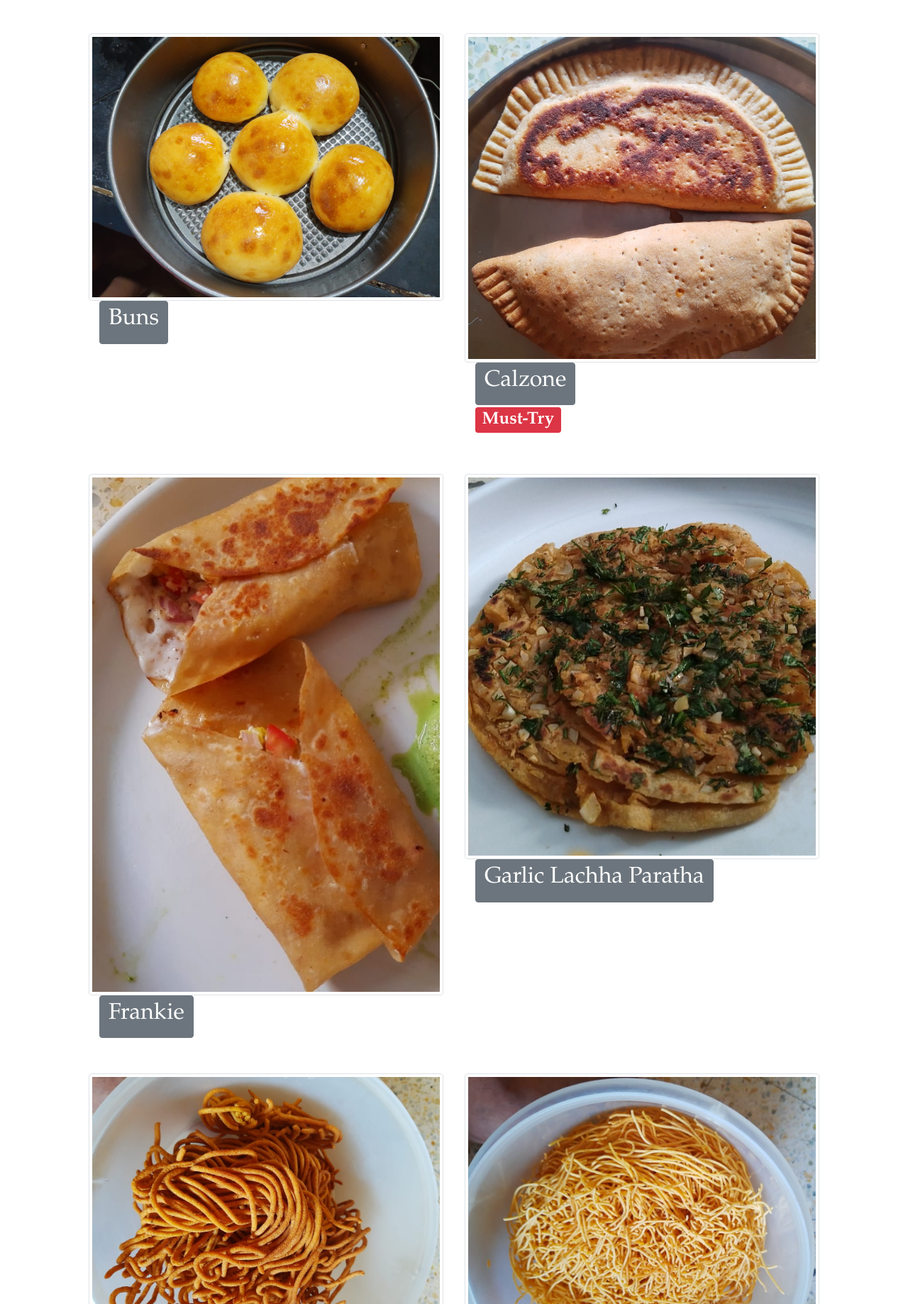
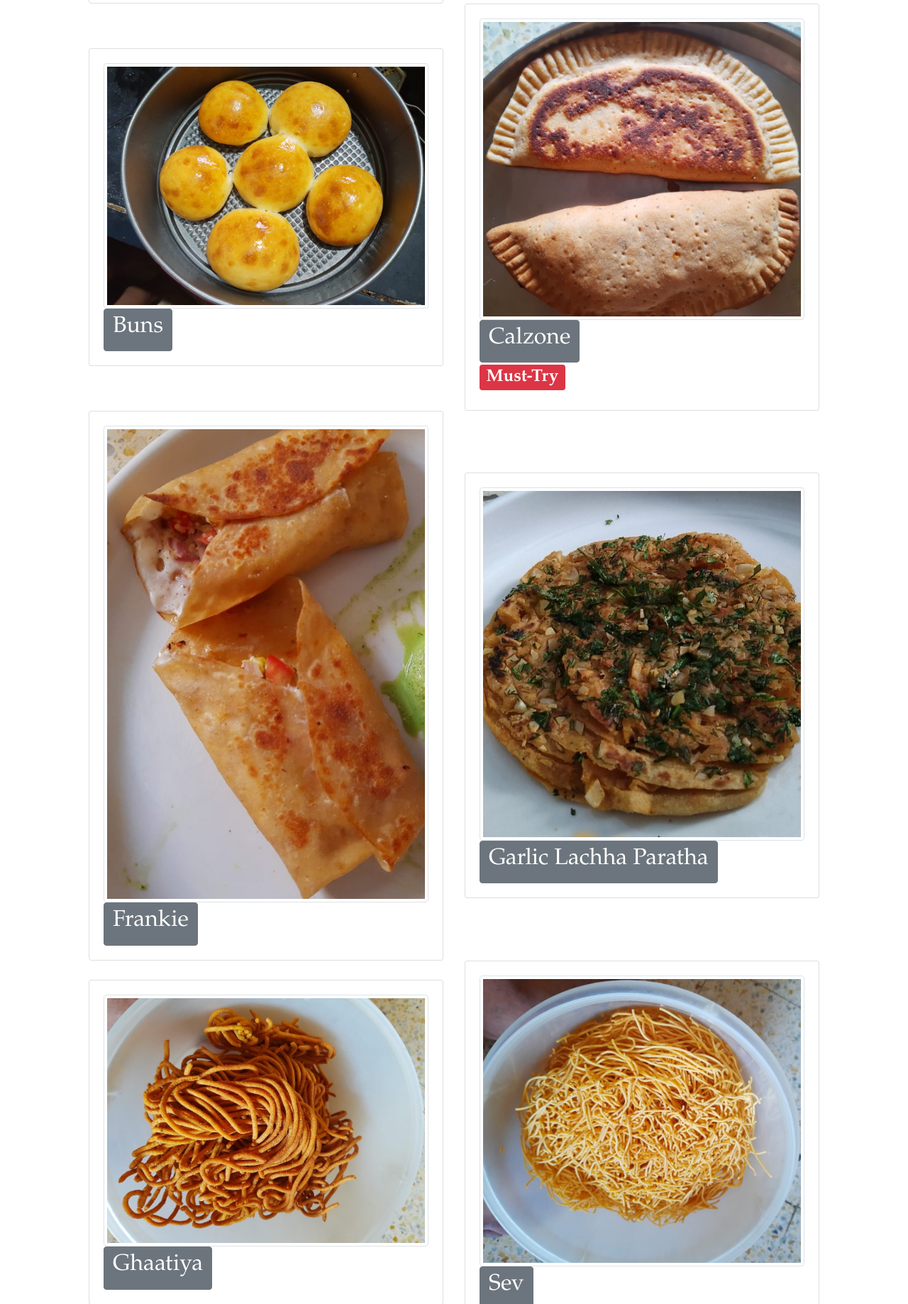
Before and after one commit to rrutum42/rrutum42.github.io, a website: page savoury.html in a window 1280 px wide. Shown: the part 962-2800 px from the top of the page at 71% size. Drawn offline with nearby package versions, Linux system fonts and the light colour scheme.

Commit message:
Adjust media body savoury

```diff
--- a/savoury.html
+++ b/savoury.html
@@ -71,11 +71,11 @@
             <h2>~~Savoury Section~~</h2>
         </div>
         <div class="row row-content-gallery align-items-center">
-            <div class="media">
                 <div class="col-12 col-sm-6 ">
+                    <div class="card">
+                        <div class="card-body">
                             <img class="d-none d-flex mr-3 img-thumbnail rounded float-left align-self-center"
                             src="img/ragidosa.jpeg" alt="Ragi Dosa">
-                    <div class="media-body col-12 col-sm">
                             <a role="button" class="btn btn-secondary"
                                 href="https://hebbarskitchen.com/instant-ragi-dosa-recipe-finger-millet/">
                                 <h2 class="mt-0">Ragi Dosa</h2>
@@ -83,10 +83,12 @@
                             <h2><span class="badge badge-warning">Healthy</span></h2>
                         </div>
                     </div>
+                </div>
                 <div class="col-12 col-sm-6 ">
+                    <div class="card">
+                        <div class="card-body">
                             <img class="d-none d-flex mr-3 img-thumbnail rounded float-left align-self-center"
                                 src="img/vadapav.jpeg" alt="Vadapav">
-                    <div class="media-body col-12 col-sm">
                                 <a role="button" class="btn btn-secondary" href="https://youtu.be/Q1bK3mFsAJA">
                                     <h2 class="mt-0">Vada with Semolina Bun</h2>
                                 </a>
@@ -94,23 +96,23 @@
                         </div>
                     </div>
                 </div>
-        </div>
-        <div class="row row-content-gallery align-items-center">
-            <div class="media">
                 <div class="col-12 col-sm-6 ">
+                    <div class="card">
+                        <div class="card-body">
                             <img class="d-none d-flex mr-3 img-thumbnail rounded float-left align-self-center"
                             src="img/buns.jpeg" alt="Buns">
-                    <div class="media-body col-12 col-sm">
                             <a role="button" class="btn btn-secondary"
                                 href="https://www.youtube.com/watch?v=fJ6soWogs7o&t=617s">
                                 <h2 class="mt-0">Buns</h2>
                             </a>
                         </div>
                     </div>
+                </div>
                 <div class="col-12 col-sm-6 ">
+                    <div class="card">
+                        <div class="card-body">
                             <img class="d-none d-flex mr-3 img-thumbnail rounded float-left align-self-center"
                                 src="img/calzonefull.jpeg" alt="Calzone">
-                    <div class="media-body col-12 col-sm">
                                 <a role="button" class="btn btn-secondary" href="https://youtu.be/pGvve_pJln8">
                                     <h2 class="mt-0">Calzone</h2>
                                 </a>
@@ -118,45 +120,45 @@
                         </div>
                     </div>
                 </div>
-        </div>
-        <div class="row row-content-gallery align-items-center">
-            <div class="media">
                 <div class="col-12 col-sm-6 ">
+                    <div class="card">
+                        <div class="card-body">
                             <img class="d-none d-flex mr-3 img-thumbnail rounded float-left align-self-center"
                                 src="img/frankie.jpeg" alt="Frankie">
-                    <div class="media-body col-12 col-sm">
                                 <a role="button" class="btn btn-secondary"
                                     href="https://www.youtube.com/watch?v=fJ6soWogs7o&t=617s">
                                     <h2 class="mt-0">Frankie</h2>
                                 </a>
                         </div>
                     </div>
+                </div>
                 <div class="col-12 col-sm-6 ">
+                    <div class="card">
+                        <div class="card-body">
                             <img class="d-none d-flex mr-3 img-thumbnail rounded float-left align-self-center"
                                 src="img/lachcha.jpeg" alt="Lachha Paratha">
-                    <div class="media-body col-12 col-sm">
                                 <a role="button" class="btn btn-secondary" href="https://www.youtube.com/watch?v=0--NAP9q8lU">
                                     <h2 class="mt-0">Garlic Lachha Paratha</h2>
                                 </a>
                         </div>
                     </div>
                 </div>
-        </div>
-        <div class="row row-content-gallery align-items-center">
-            <div class="media">
                 <div class="col-12 col-sm-6 ">
+                    <div class="card">
+                        <div class="card-body">
                             <img class="d-none d-flex mr-3 img-thumbnail rounded float-left align-self-center"
                                 src="img/ghaatiya.jpeg" alt="Ghaatiya">
-                    <div class="media-body col-12 col-sm">
                                 <a role="button" class="btn btn-secondary" href="https://www.youtube.com/watch?v=Em5hAUxcLDc">
                                     <h2 class="mt-0">Ghaatiya</h2>
                                 </a>
                         </div>
                     </div>
+                </div>
                 <div class="col-12 col-sm-6 ">
+                    <div class="card">
+                        <div class="card-body">
                             <img class="d-none d-flex mr-3 img-thumbnail rounded float-left align-self-center"
                                 src="img/sev.jpeg" alt="Sev">
-                    <div class="media-body col-12 col-sm">
                                 <a role="button" class="btn btn-secondary" href="https://www.youtube.com/watch?v=DcvrEiXnuBc">
                                     <h2 class="mt-0">Sev</h2>
                                 </a>
```
Lines whose indentation alone changed are shown as unchanged.
